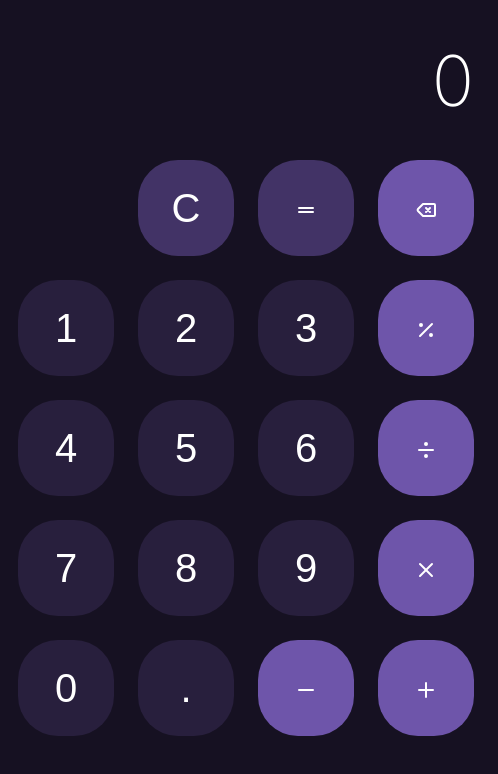
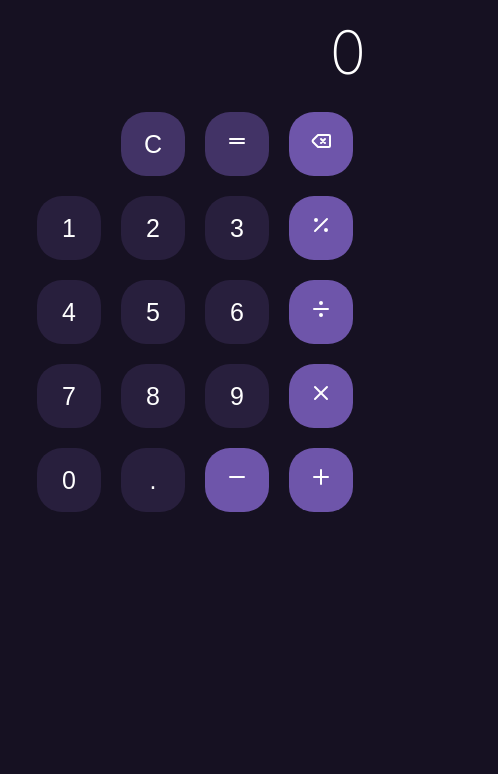
Before and after one commit to Hossein-Mirazimi/web-calculator, a React (Vite) app: page / in a window 390 px wide. Shown: the top 774 px of the page, 498 px wide, since content can reach past the window. Built offline with nearby package versions, Linux system fonts and the light colour scheme.

Commit message:
fix: responsive issue

```diff
--- a/src/App.scss
+++ b/src/App.scss
@@ -11,46 +11,43 @@ $operation-btn-color: lighten($bg-color, 40%);
 }
 body {
   background-color: $bg-color;
+  font-family: 'Inter', sans-serif;
 }
 
 .calculator-app {
-  font-family: 'Inter', sans-serif;
-  background-color: $bg-color;
-  padding: 1.5rem;
-  display: grid;
-  height: calc(100vh - 1.5rem * 2);
-  width: 450px;
-  margin: auto;
-  gap: 1.5rem;
-  align-content: start;
-  justify-content: end;
-  grid-template-columns: repeat(4, 6rem);
-  grid-template-rows: minmax(7rem, auto) repeat(5, 6rem);
-
-  .output {
-    grid-column: 1 / -1;
+  width: 100%;
+  height: 100%;
+  margin-inline: auto;
+  &__output {
     color: white;
     text-align: right;
-    font-size: 70px;
+    font-size: 60px;
     display: flex;
     align-items: center;
+    padding-inline: 1.5rem;
+    margin-top: 1rem;
+    margin-bottom: 1.5rem;
     justify-content: end;
     font-weight: 200;
-    overflow: hidden;
   }
-
+  &__buttons {
+    height: 100%;
+    display: grid;
+    gap: 1.25rem;
+    align-content: start;
+    justify-content: center;
+    grid-template-columns: repeat(4, 4rem);
+    grid-template-rows: minmax(4rem, auto) repeat(5, 4rem);
     button {
       border: none;
       background-color: $btn-color;
       color: white;
-    font-size: 40px;
-    border-radius: 40px;
-
+      font-size: 25px;
+      border-radius: 25px;
       &:hover {
         opacity: .8;
         cursor: pointer;
       }
-
       &.top {
         background-color: $top-btn-color;
       }
@@ -60,3 +57,24 @@ body {
       }
     }
   }
+  @media (width > 500px) {
+    padding: 1.5rem;
+    width: 450px;
+    &__output {
+      font-size: 70px;
+      padding-inline: initial;
+    }
+    &__buttons {
+      gap: 1.5rem;
+      margin: auto;
+      align-content: start;
+      justify-content: center;
+      grid-template-columns: repeat(4, 5.5rem);
+      grid-template-rows: minmax(5.5rem, auto) repeat(5, 5.5rem);
+      button {
+        font-size: 40px;
+        border-radius: 37px;
+      }
+    }
+  }
+}
--- a/src/App.tsx
+++ b/src/App.tsx
@@ -51,8 +51,9 @@ function App() {
   }, { currentOperand: 0 } as { currentOperand: string | number })
 
   return (
-    <div className="calculator-app">
-      <div className="output">{ currentOperand }</div>
+    <main className="calculator-app">
+      <div className="calculator-app__output">{ currentOperand }</div>
+      <div className="calculator-app__buttons">
         <button style={{opacity: 0}}></button>
         <button className='top' onClick={() => dispatch({ type: 'clear' })}>C</button>
         <button className='top' onClick={() => dispatch({ type: 'result' })}><Equal/></button>
@@ -76,6 +77,7 @@ function App() {
         <OperationButton operation={<Minus/>} dispatch={dispatch} />
         <OperationButton operation={<Plus/>} dispatch={dispatch} />
       </div>
+      </main>
   )
 }
 
```
Lines whose indentation alone changed are shown as unchanged.
